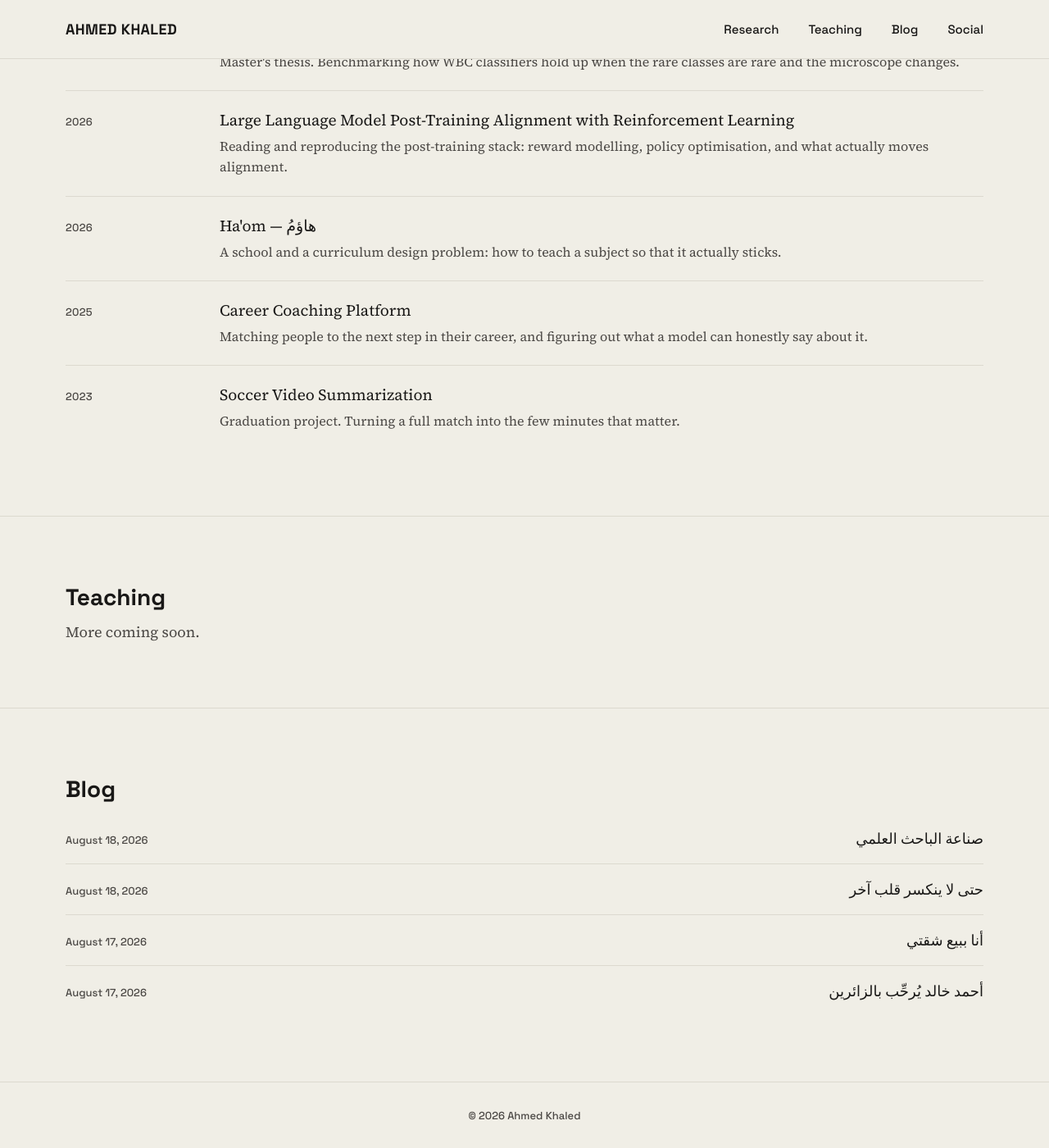
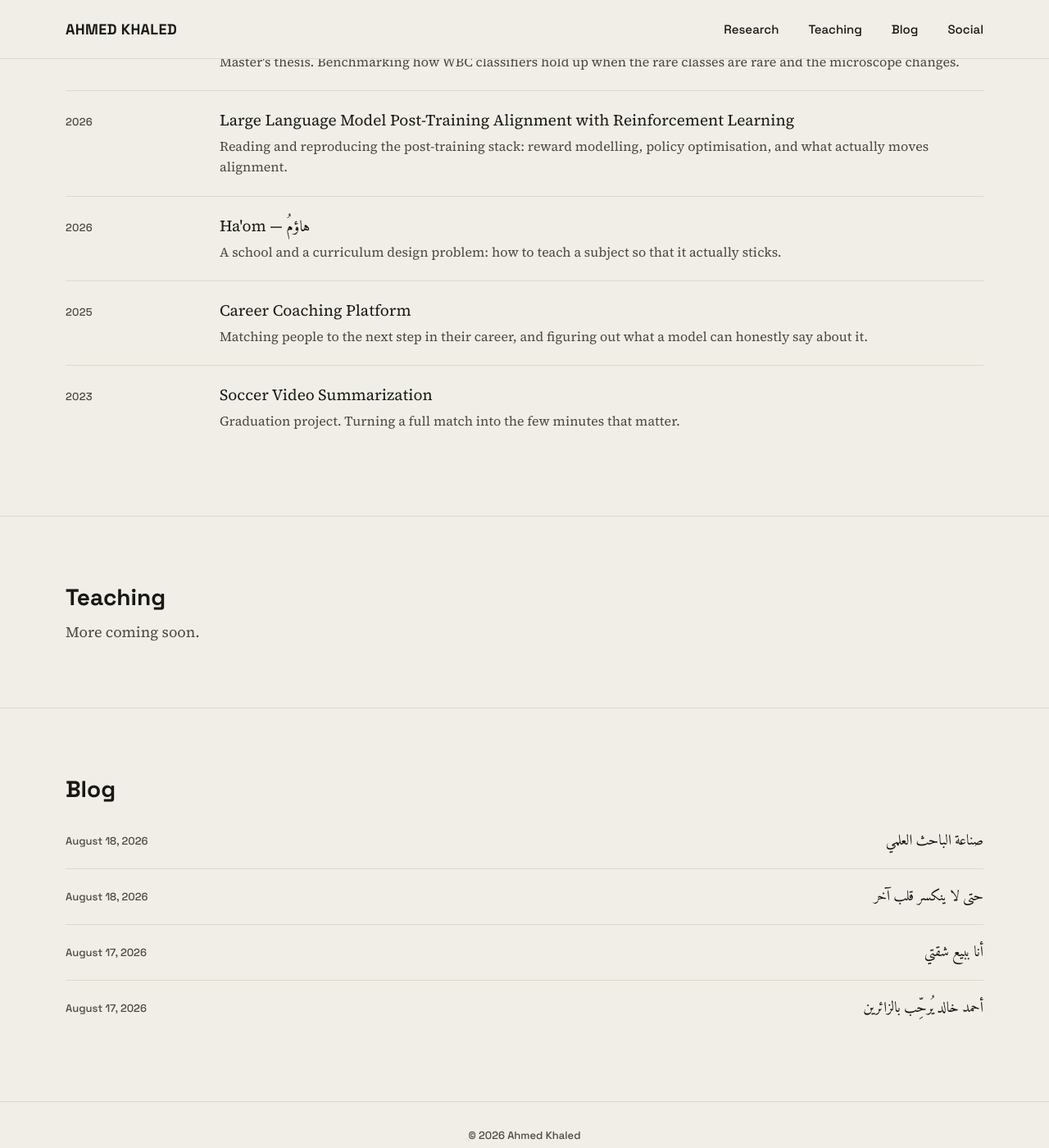
Before and after one commit to sweta-ahmedkhaled/sweta-ahmedkhaled.github.io, a Jekyll site: the page built from index.html, in a window 1280 px wide and 1400 px high, scrolled down 1271 px. Shown: the whole window at 82% size. Built offline with Jekyll 4.4.1, drawn with Linux system fonts in a browser that asks for light colours.

Commit message:
auto-publish: 2026-08-20 09:38

```diff
--- a/assets/css/style.css
+++ b/assets/css/style.css
@@ -3,8 +3,8 @@
   --ink: #191817;
   --ink-soft: #4a4744;
   --border: #dcd9cf;
-  --sans: "Space Grotesk", -apple-system, "Segoe UI", sans-serif;
-  --serif: "Source Serif 4", Georgia, serif;
+  --sans: "Space Grotesk", "Amiri", -apple-system, "Segoe UI", sans-serif;
+  --serif: "Source Serif 4", "Amiri", Georgia, serif;
 }
 
 * {
```
Also changed, not shown: README.md, 1 other file.
